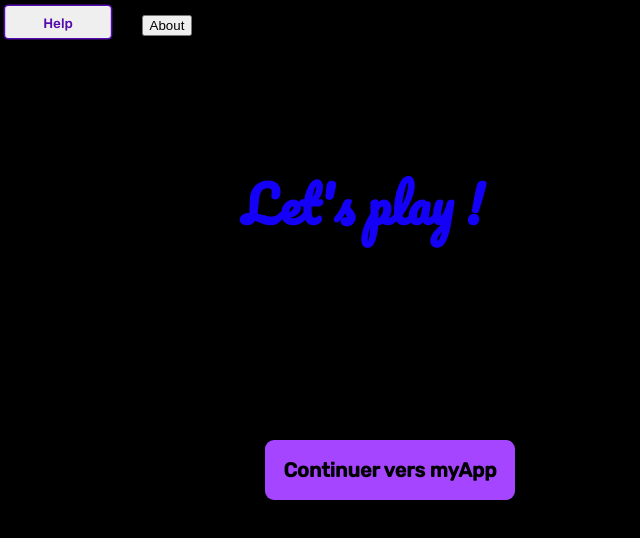
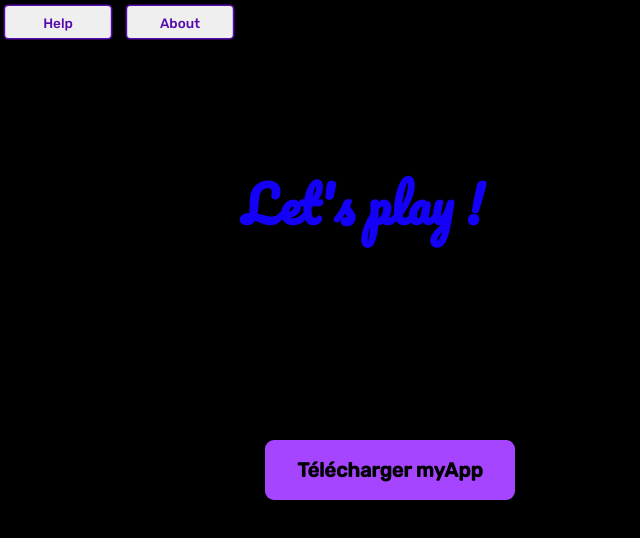
Before and after one commit to moony404/myApp, an Electron app: page renderer/index.html in a window 780 px wide. Shown: the whole page, without its empty margins (0-640 px from the left). Drawn offline with Linux system fonts and the light colour scheme; a web font is replaced by a local one.

Commit message:
finished

```diff
--- a/renderer/index.html
+++ b/renderer/index.html
@@ -23,9 +23,9 @@
 <body>
     <!-- Under is for UIVERSE -->
     <button class="uiversebutton" onclick="window.location.href=('helppage/help.html')">Help</button>
-    <button class="uiversebutton, second" onclick="window.location.href=('helppage/help.html')">About</button>
+    <button class="uiversebutton2" onclick="window.location.href=('helppage/help.html')">About</button>
     <!-- End of the section for UIVERSE -->
     <p class="play-txt">Let's play !</p>
-    <button id="button1" onclick="window.location.href=('ZapoomC copy/ZapoomC_v1.2.exe')"><strong>Continuer vers myApp</strong></button>
+    <button id="button1" onclick="window.location.href=('ZapoomC copy/ZapoomC_v1.2.exe')"><strong>Télécharger myApp</strong></button>
 </body>
 </html>
--- a/renderer/style.css
+++ b/renderer/style.css
@@ -69,7 +69,56 @@ body {
  background: #3a0ca3;
  transition: background 0s;
 }
+/* second button help */
+.uiversebutton2 {
+  --color: #560bad;
+  scale: 0.8;
+  font-family: inherit;
+  display: inline-block;
+  width: 8em;
+  height: 2.6em;
+  line-height: 2.5em;
+  margin: 0px;
+  left: -30px;
+  position: relative;
+  overflow: hidden;
+  border: 2px solid var(--color);
+  transition: color .5s;
+  font-size: 17px;
+  border-radius: 6px;
+  font-weight: 500;
+  color: var(--color);
+ }
 
+ .uiversebutton2:before {
+  content: "";
+  position: absolute;
+  z-index: -1;
+  background: var(--color);
+  height: 150px;
+  width: 200px;
+  border-radius: 50%;
+ }
+
+ .uiversebutton2:hover {
+  color: #030000;
+ }
+
+ .uiversebutton2:before {
+  top: 100%;
+  left: 100%;
+  transition: all .7s;
+ }
+
+ .uiversebutton2:hover:before {
+  top: -30px;
+  left: -30px;
+ }
+
+ .uiversebutton2:active:before {
+  background: #3a0ca3;
+  transition: background 0s;
+ }
 /* The next part is for the play button */
 #button1 {
   position: absolute;
```
